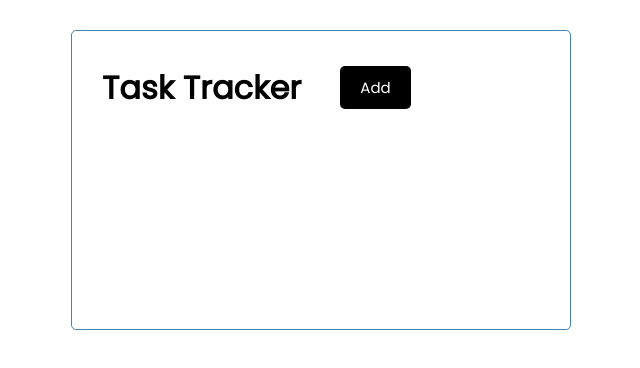
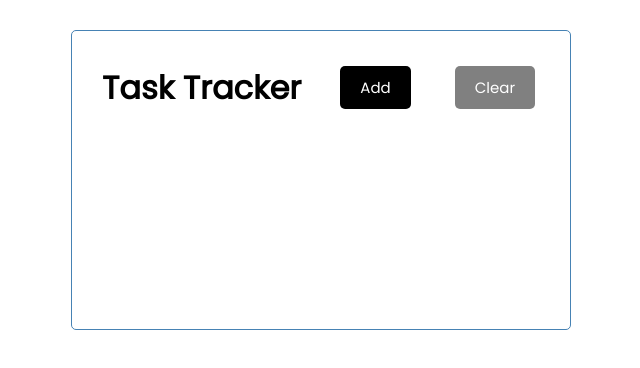
Before and after one commit to Coreyo-git/react-demo, a React (Create React App) app: page / in a window 1280 px wide. Shown: the top 368 px of the page, without its empty margins (319-959 px from the left). Built offline with nearby package versions, Linux system fonts and the light colour scheme.

Commit message:
Changed button color, trying to commit more :P

```diff
--- a/src/components/Header.js
+++ b/src/components/Header.js
@@ -7,7 +7,7 @@ import Button from './Button';
         <header className='header'>
             <h1>{title}</h1>
             <Button color='black' text='Add'/>
-            <Button color='white' text='Clear'/>
+            <Button color='grey' text='Clear'/>
         </header>
     )
 }
```
